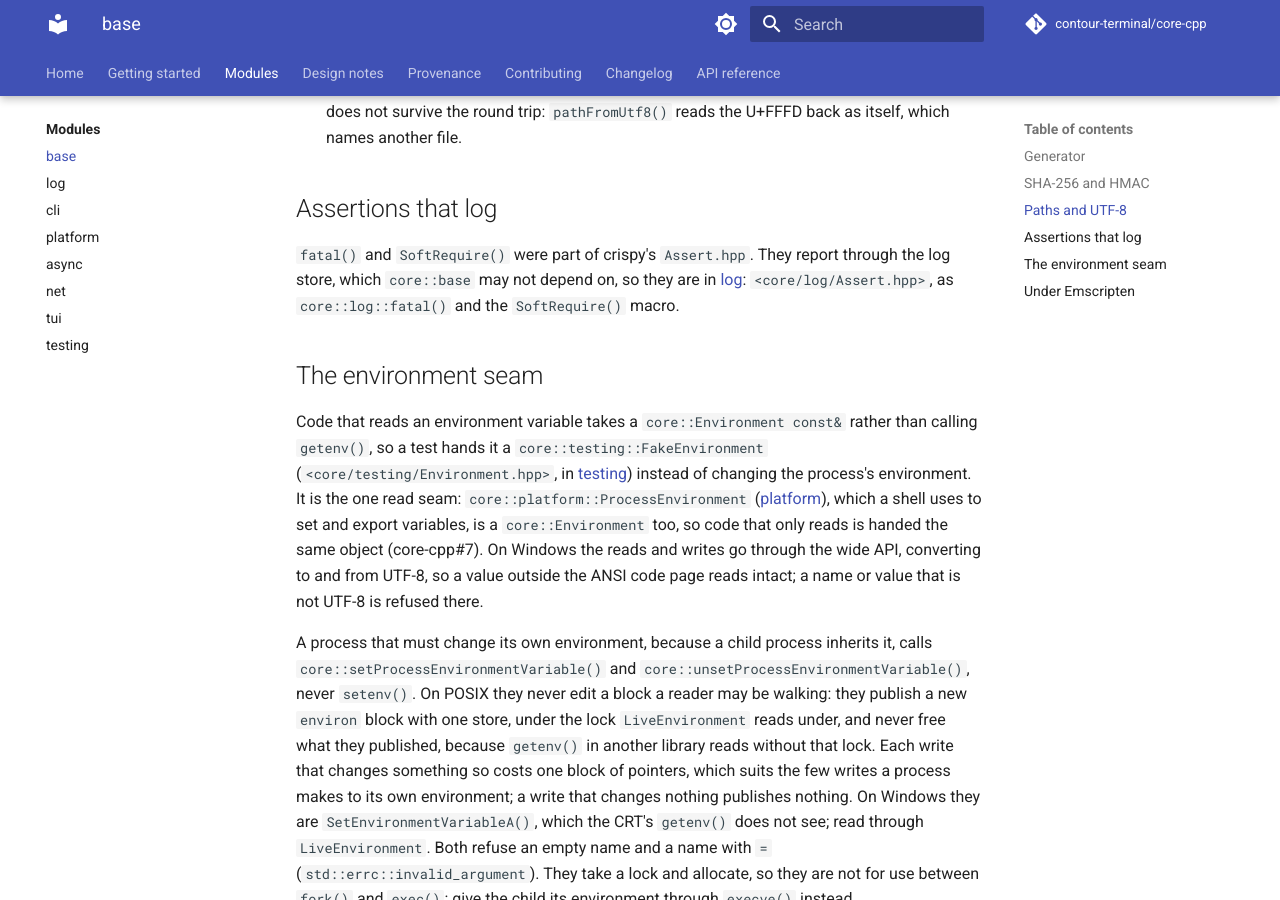
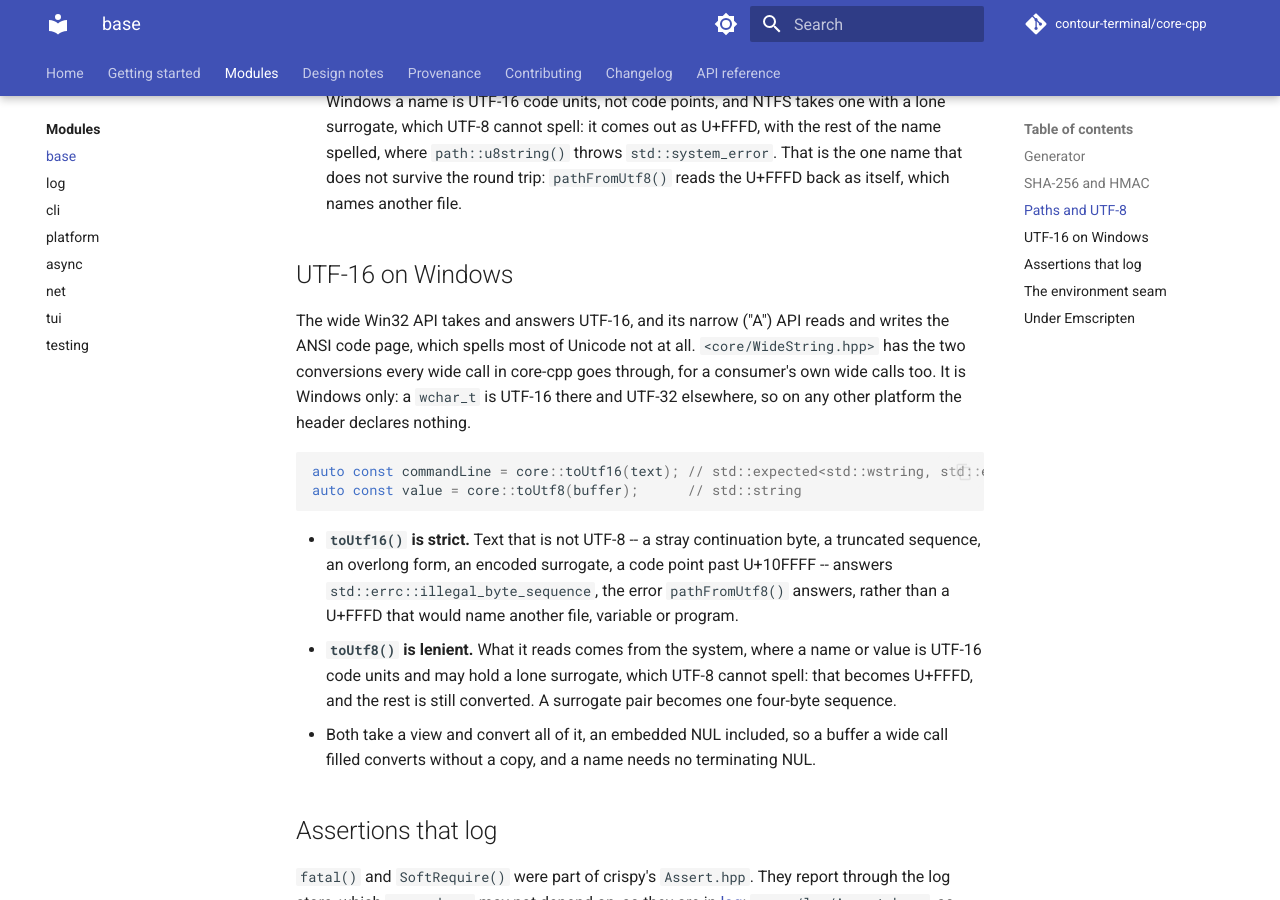
Before and after one commit to contour-terminal/core-cpp, an MkDocs documentation site: the page built from docs/modules/base.md, in a window 1280 px wide and 900 px high, scrolled down 3901 px. Built offline with MkDocs 1.6.1 and Material for MkDocs 9.7.7, drawn with Linux system fonts in a browser that asks for light colours; comment, search, counter and statistics services are not loaded; some of the changed text lies outside the part shown.

Commit message:
feat(base): core::toUtf16() and core::toUtf8() for the wide Win32 API
Every wide Win32 call in core-cpp converts between its UTF-8 strings and
UTF-16 through two functions in WideString.hpp, private in core::detail.
A consumer making wide calls of its own has nothing to convert with, so
each keeps a copy: contour's vtpty::toUtf16()/toUtf8() behind ConPTY,
CreateProcessW and its argv, endo's command-line conversion, and
fastcached's NarrowText -- and the copies differ in what they do with
text that is not UTF-8.

The header is public now, in base's file set, and Windows only: a
wchar_t is UTF-16 there and UTF-32 elsewhere, so on any other platform
it declares nothing, as Types.hpp declares its Windows functions.

- core::toUtf16(std::string_view) is strict, and answers
  std::expected<std::wstring, std::error_code> with
  std::errc::illegal_byte_sequence for text that is not UTF-8, the
  error pathFromUtf8() answers; it was std::optional. pathFromUtf8()
  passes the error on through transform() now, instead of spelling it
  a second time.
- core::toUtf8(std::wstring_view) is unchanged: a lone surrogate
  becomes U+FFFD and the rest is converted.

Both take views, so a buffer a wide call filled converts without a
copy. Every caller in core-cpp moved to the public names: Environment,
threadName(), Utf8Path, hostName(), the Windows process environment's
keys() and the testing EnvHelper. WindowsProcessEnvironment's
compareNames() keeps its own lenient UTF-8 to UTF-16 conversion, and
says why: an ordering must place a name that is not UTF-8 too, which
the strict conversion refuses.

Tests: toUtf16()'s refusal cases check the error code as well as its
absence. The rest of WideString_test, and the Environment, EnvHelper
and host-name cases that call the conversions, are unchanged in what
they assert.

Signed-off-by: Christian Parpart <christian@parpart.family>

````diff
--- a/docs/modules/base.md
+++ b/docs/modules/base.md
@@ -28,6 +28,7 @@ fastcached's `src/FastCache/Core` at `ee71f868` (and `Sha256.hpp` at `8c27b162`)
 | `<core/UserInfo.hpp>` | the calling user's password-database entry (`getpwuid_r()`); none on Windows or under Emscripten |
 | `<core/Utf8Path.hpp>` | `core::pathFromUtf8()`, `pathFromTrustedUtf8()` and `pathToUtf8()`, between a UTF-8 string and a `std::filesystem::path`; see [Paths and UTF-8](#paths-and-utf-8) below |
 | `<core/Utils.hpp>` | string splitting, trimming, joining and case mapping, `toInteger()`, hex strings (`toLowerHexString()` for bytes), `${VAR}` substitution, `nextPowerOfTwo()`, `views::enumerate()`, `threadName()` |
+| `<core/WideString.hpp>` | Windows only: `core::toUtf16()` and `toUtf8()`, between UTF-8 and the UTF-16 of the wide Win32 API; see [UTF-16 on Windows](#utf-16-on-windows) below |
 
 ## Generator
 
@@ -120,6 +121,29 @@ auto const state = dir / core::pathFromTrustedUtf8("state"); // a std::filesyste
   `path::u8string()` throws `std::system_error`. That is the one name that does not survive the
   round trip: `pathFromUtf8()` reads the U+FFFD back as itself, which names another file.
 
+## UTF-16 on Windows
+
+The wide Win32 API takes and answers UTF-16, and its narrow ("A") API reads and writes the ANSI code
+page, which spells most of Unicode not at all. `<core/WideString.hpp>` has the two conversions every
+wide call in core-cpp goes through, for a consumer's own wide calls too. It is Windows only: a
+`wchar_t` is UTF-16 there and UTF-32 elsewhere, so on any other platform the header declares
+nothing.
+
+```cpp
+auto const commandLine = core::toUtf16(text); // std::expected<std::wstring, std::error_code>
+auto const value = core::toUtf8(buffer);      // std::string
+```
+
+- **`toUtf16()` is strict.** Text that is not UTF-8 -- a stray continuation byte, a truncated
+  sequence, an overlong form, an encoded surrogate, a code point past U+10FFFF -- answers
+  `std::errc::illegal_byte_sequence`, the error `pathFromUtf8()` answers, rather than a U+FFFD that
+  would name another file, variable or program.
+- **`toUtf8()` is lenient.** What it reads comes from the system, where a name or value is UTF-16
+  code units and may hold a lone surrogate, which UTF-8 cannot spell: that becomes U+FFFD, and the
+  rest is still converted. A surrogate pair becomes one four-byte sequence.
+- Both take a view and convert all of it, an embedded NUL included, so a buffer a wide call filled
+  converts without a copy, and a name needs no terminating NUL.
+
 ## Assertions that log
 
 `fatal()` and `SoftRequire()` were part of crispy's `Assert.hpp`. They report through the log
````
Also changed, not shown: .agent/reference/provenance.md (+8 -8 lines), .agent/reference/source-map.md (+2 -3 lines), CHANGELOG.md (+6 -0 lines), 13 other files.
